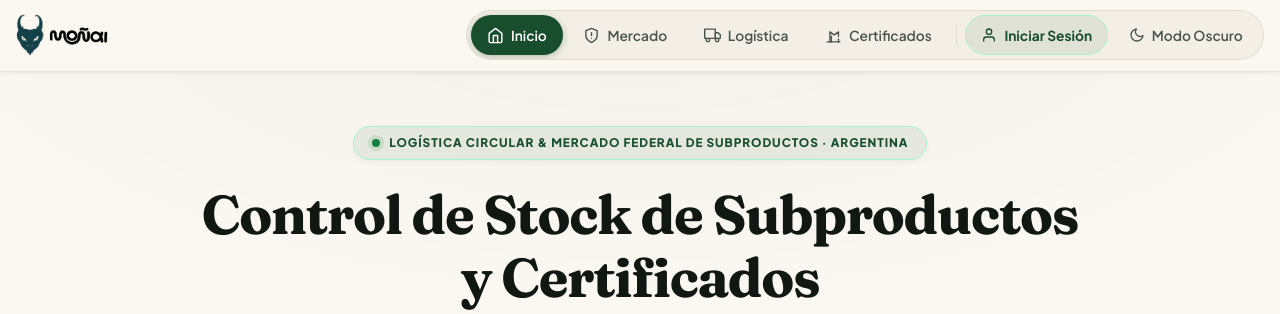
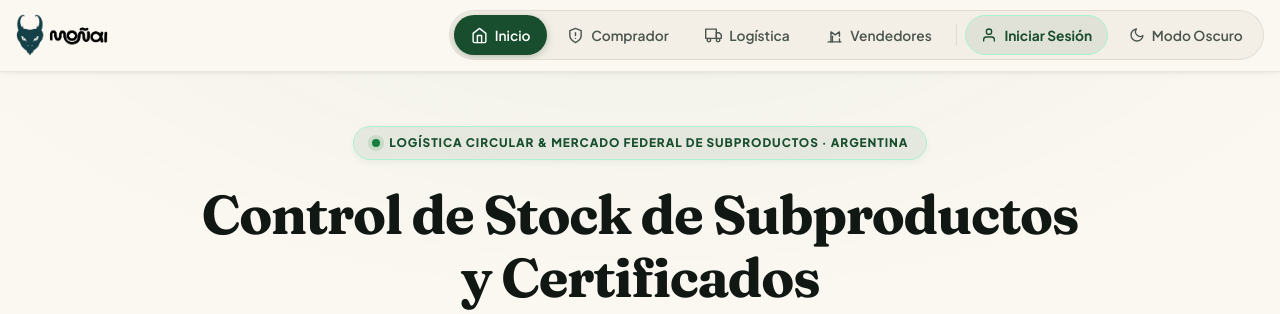
Before and after one commit to JCPSNMSnK/ideathonAgro2026, a Django app: page / in a window 1280 px wide. Shown: the top 314 px of the page. Run offline with Django 5.2, Linux system fonts and the light colour scheme; data comes from the database, SQL or seed files in the repository.

Commit message:
Arreglos a botones del navbar

```diff
--- a/templates/mercado/partials/_navbar.html
+++ b/templates/mercado/partials/_navbar.html
@@ -37,7 +37,7 @@
                     <path d="M12 8v4"></path>
                     <path d="M12 16h.01"></path>
                 </svg>
-                <span>Mercado</span>
+                <span>Comprador</span>
             </button>
 
             <button type="button"
@@ -69,7 +69,7 @@
                     <path d="M19 13V7l-6 4-6-4v14"></path>
                     <path d="M9 21v-8"></path>
                 </svg>
-                <span>Certificados</span>
+                <span>Vendedores</span>
             </button>
 
             <!-- Separador sutil dentro de la navbar unificada -->
```
